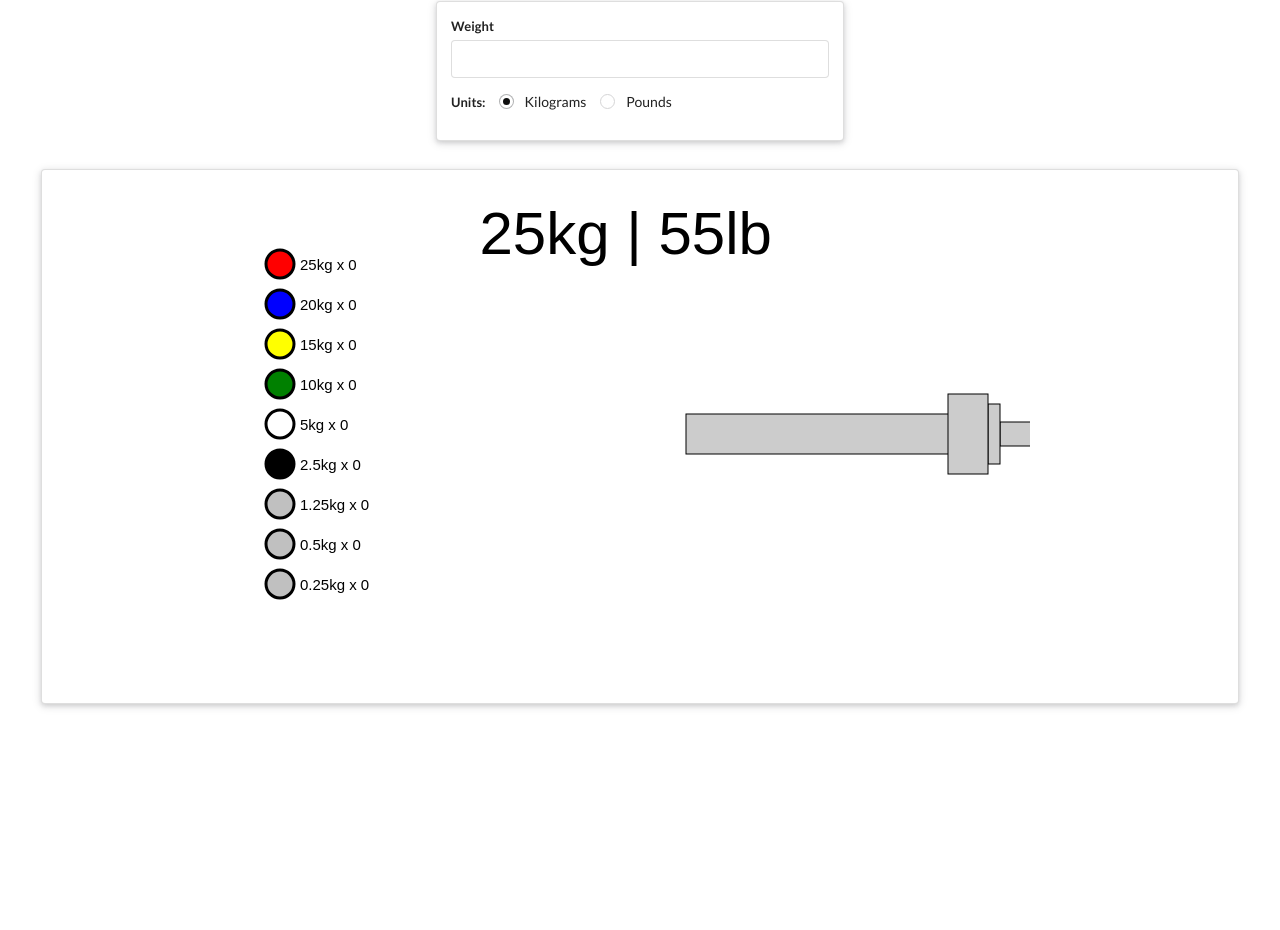
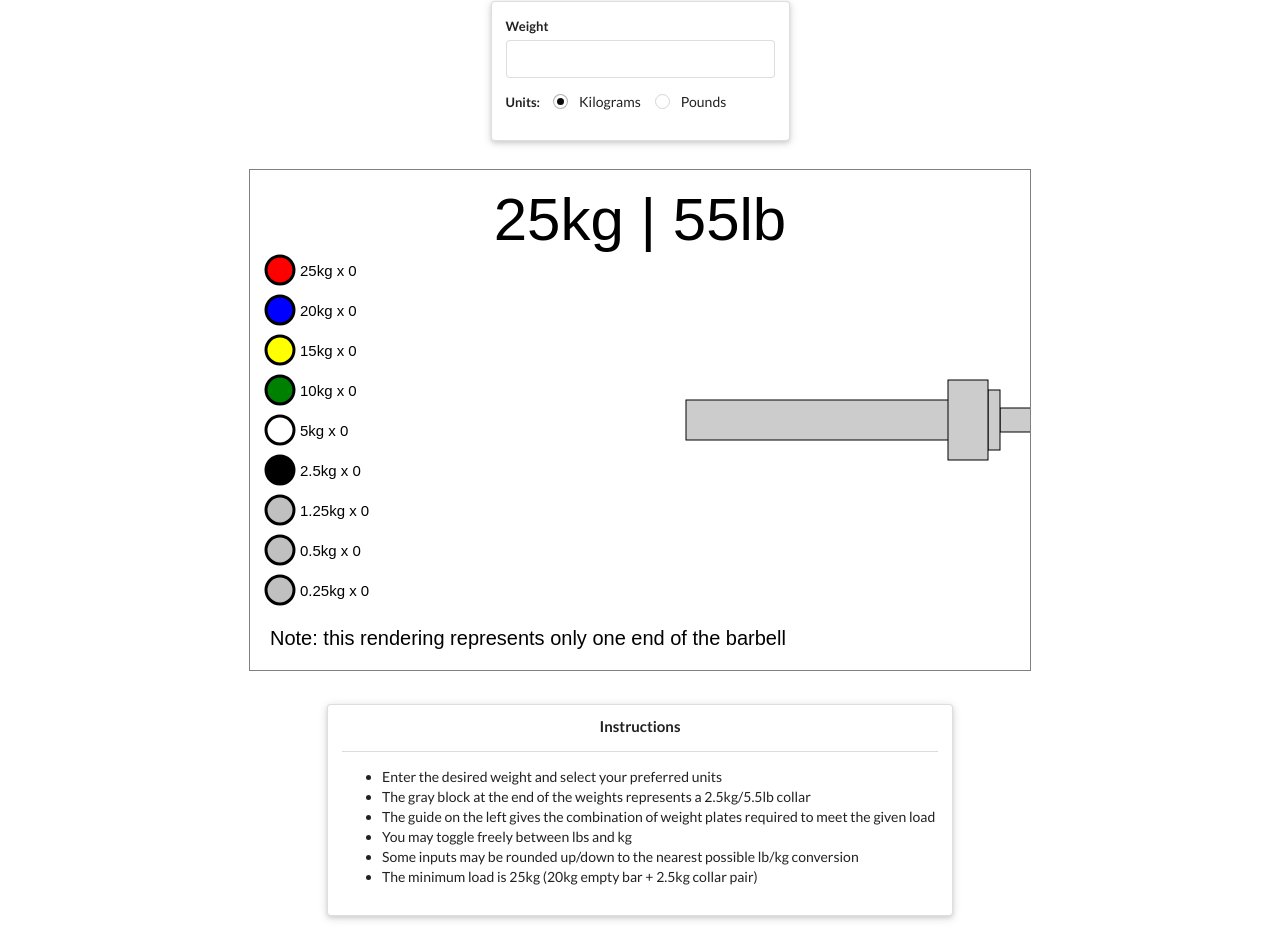
Before and after one commit to dan-k-park/Bar-is-Loaded, a plain HTML site: page index.html in a window 1280 px wide. Shown: the part 49-979 px from the top of the page. Before the commit the page ends 800 px from the top, so only its background shows below. Drawn offline with nearby package versions, Linux system fonts and the light colour scheme.

Commit message:
more styling

```diff
--- a/index.html
+++ b/index.html
@@ -3,7 +3,7 @@
   <head>
     <meta charset="utf-8" />
     <title>Bar is Loaded</title>
-    <link rel="stylesheet" type="text/css" href="./src/style.css">
+    <link rel="stylesheet" type="text/css" href="./styling/style.css">
     <link rel="stylesheet" href="https://cdnjs.cloudflare.com/ajax/libs/semantic-ui/2.4.1/semantic.min.css">
     <script src="./src/index.js"></script>
   </head>
@@ -12,7 +12,7 @@
       <h1 id="header">Bar is Loaded</h1>
 
 
-      <div class="ui three column centered grid">
+      <div class="ui four column centered grid">
         <div class="column">
           <div class="ui raised segment">
             <div class="ui form">
@@ -39,15 +39,39 @@
           </div>
         </div>
 
-        <div class="fifteen wide column">
-          <div class="ui segment raised" style="text-align:center">
+        <div class="fifteen wide column" style="text-align:center;">
             <canvas style="background-color:white;" id="visualizer" width="780" height="500" style="border:1px solid #000000"></canvas>
+        </div>
+      </div>
+
+      <div class="ui two column centered grid">
+        <div class="column">
+          <div class="ui segment raised">
+            <div class="ui small header" style="text-align:center;">Instructions</div>
+            <div class="ui divider"></div>
+            <ul>
+              <li>
+                Enter the desired weight and select your preferred units
+              </li>
+              <li>
+                The gray block at the end of the weights represents a 2.5kg/5.5lb collar
+              </li>
+              <li>
+                The guide on the left gives the combination of weight plates required to meet the given load
+              </li>
+              <li>
+                You may toggle freely between lbs and kg
+              </li>
+              <li>
+                Some inputs may be rounded up/down to the nearest possible lb/kg conversion
+              </li>
+              <li>
+                The minimum load is 25kg (20kg empty bar + 2.5kg collar pair)
+              </li>
+            </ul>
           </div>
         </div>
       </div>
-
-
-
     </div>
   </body>
 </html>
--- a/src/index.js
+++ b/src/index.js
@@ -34,7 +34,11 @@ document.addEventListener("DOMContentLoaded", () => {
   // defaults to 25kg/55lb i.e. empty bar w/ collar
   ctx.font = "60px Arial"
   ctx.fillStyle = "black"
-  ctx.fillText(`25kg | 55lb`, canvas.width / 3.4, 70)
+  ctx.fillText(`25kg | 55lb`, canvas.width / 3.2, 70)
+
+  ctx.font = "20px Arial"
+  ctx.fillStyle = "black"
+  ctx.fillText("Note: this rendering represents only one end of the barbell", 20, canvas.height - 25)
 })
 
 const changeUnits = evt => {
@@ -93,8 +97,8 @@ const calculateWeight = () => {
 
   ctx.font = "60px Arial"
   ctx.fillStyle = "black"
-  if (WEIGHT.kg <= 0) {
-    ctx.fillText(`25kg | 55lb`, canvas.width / 3.4, 70)
+  if (WEIGHT.kg <= 25) {
+    ctx.fillText(`25kg | 55lb`, canvas.width / 3.2, 70)
   } else {
     ctx.fillText(`${WEIGHT.kg}kg | ${WEIGHT.lb}lb`, canvas.width / 3.4, 70)
   }
@@ -102,6 +106,11 @@ const calculateWeight = () => {
   drawGuide(ctx)
   drawBar(ctx, canvas)
   drawWeight(ctx, canvas, weight)
+
+  ctx.font = "20px Arial"
+  ctx.fillStyle = "black"
+  ctx.fillText("Note: this rendering represents only one end of the barbell", 20, canvas.height - 25)
+
 }
 
 
@@ -109,14 +118,14 @@ const drawGuide = ctx => {
   ctx.font = "15px Arial"
   for (let i = 0; i < 9; i++) {
     ctx.beginPath();
-    ctx.arc(30, 80 + 40 * i, 14, 0, 2 * Math.PI, false);
+    ctx.arc(30, 100 + 40 * i, 14, 0, 2 * Math.PI, false);
     ctx.fillStyle = PLATES[i].color
     ctx.fill();
     ctx.lineWidth = 3;
     ctx.strokeStyle = "black"
     ctx.stroke();
     ctx.fillStyle = "black"
-    ctx.fillText(`${PLATES[i].w}kg x ${PLATES[i].num}`, 50, 86 + 40 * i);
+    ctx.fillText(`${PLATES[i].w}kg x ${PLATES[i].num}`, 50, 106 + 40 * i);
   }
 }
 
--- a/src/style.css
+++ /dev/null
@@ -1,3 +0,0 @@
-/* #visualizer{
-  width: 100%;
-} */
--- /dev/null
+++ b/styling/style.css
@@ -0,0 +1,3 @@
+#visualizer{
+  border: solid 1px gray;
+}
```
